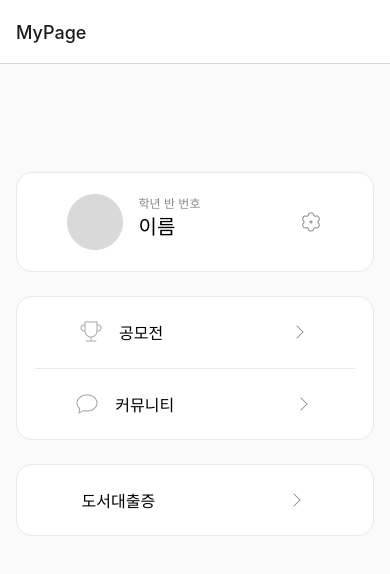
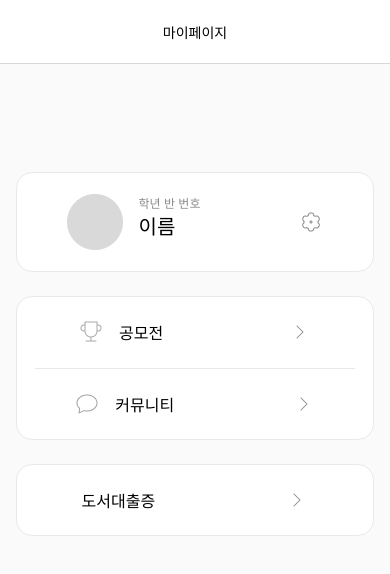
Before and after one commit to hyennin/study-react-native, a React Native app: screen / in a window 390 px wide. Shown: the top 574 px of the page. Built offline with nearby package versions, Linux system fonts and the light colour scheme.

Commit message:
headerTitle 설정

```diff
--- a/navigation/StackNavigator.js
+++ b/navigation/StackNavigator.js
@@ -1,3 +1,4 @@
+import { View, Text } from 'react-native';
 import { createStackNavigator } from '@react-navigation/stack';
 import Profile from '../src/pages/profile';
 import Competition from '../src/pages/competition';
@@ -9,12 +10,27 @@ const Stack = createStackNavigator();
 
 const MyStack = () => {
   return (
-    <Stack.Navigator>
-        <Stack.Screen name="MyPage" component={MyPage} />
-        <Stack.Screen name="Profile" component={Profile} />
-        <Stack.Screen name="Competition" component={Competition} />
-        <Stack.Screen name="Community" component={Community} />
-        <Stack.Screen name="BookBarcode" component={BookBarcode} />
+    <Stack.Navigator
+      screenOptions={{
+        headerStyle: {
+          shadowColor: 'rgba(194, 194, 194, 0.1)'
+        },
+        headerTitle: ({children}) => (
+          <View>
+            <Text>{children}</Text>
+          </View>
+        ),
+        headerTitleAlign: 'center',
+        headerTitleStyle: {
+          fontSize: 16,
+          fontWeight: 500
+        }
+      }}>
+        <Stack.Screen name="마이페이지" component={MyPage} />
+        <Stack.Screen name="프로필 설정" component={Profile} />
+        <Stack.Screen name="공모전" component={Competition} />
+        <Stack.Screen name="커뮤니티" component={Community} />
+        <Stack.Screen name="도서대출증" component={BookBarcode} />
     </Stack.Navigator>
   );
 }
--- a/src/pages/mypage.js
+++ b/src/pages/mypage.js
@@ -16,13 +16,13 @@ const MyPage = ({navigation}) => {
                 <Text style={styles.name}>이름</Text>
             </View>
           </View>
-          <TouchableOpacity onPress={() => navigation.navigate('Profile')}>
+          <TouchableOpacity onPress={() => navigation.navigate('프로필 설정')}>
             <Image source={settings}/>
           </TouchableOpacity>
         </View>
         <View style={styles.box2}>
           <View style={styles.contentBox}>
-            <TouchableOpacity style={styles.competition} onPress={() => navigation.navigate('Competition')}>
+            <TouchableOpacity style={styles.competition} onPress={() => navigation.navigate('공모전')}>
               <View style={styles.textBox}>
                 <Image source={cup}/>
                 <Text style={styles.text}>공모전</Text>
@@ -30,7 +30,7 @@ const MyPage = ({navigation}) => {
                 <Image source={move}/>
             </TouchableOpacity>
             <View style={styles.hr}/>
-            <TouchableOpacity style={styles.community} onPress={() => navigation.navigate('Community')}>
+            <TouchableOpacity style={styles.community} onPress={() => navigation.navigate('커뮤니티')}>
               <View style={styles.textBox}>
                 <Image source={chat}/>
                 <Text style={styles.text}>커뮤니티</Text>
@@ -39,7 +39,7 @@ const MyPage = ({navigation}) => {
             </TouchableOpacity>
           </View>
         </View>
-        <TouchableOpacity style={styles.box3} onPress={() => navigation.navigate('BookBarcode')}>
+        <TouchableOpacity style={styles.box3} onPress={() => navigation.navigate('도서대출증')}>
             <Text style={styles.text2}>도서대출증</Text>
             <Image source={move}/>
         </TouchableOpacity>
```
